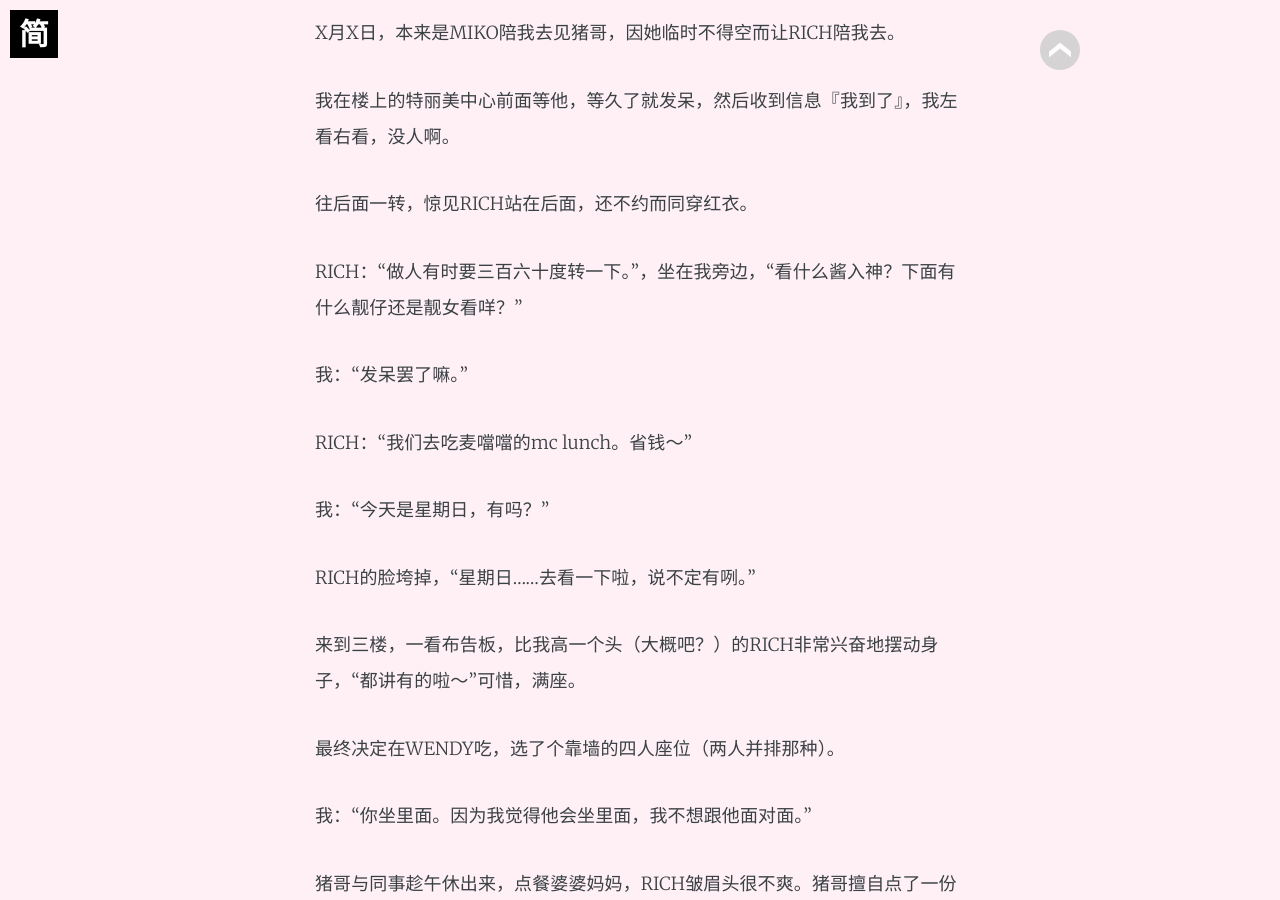
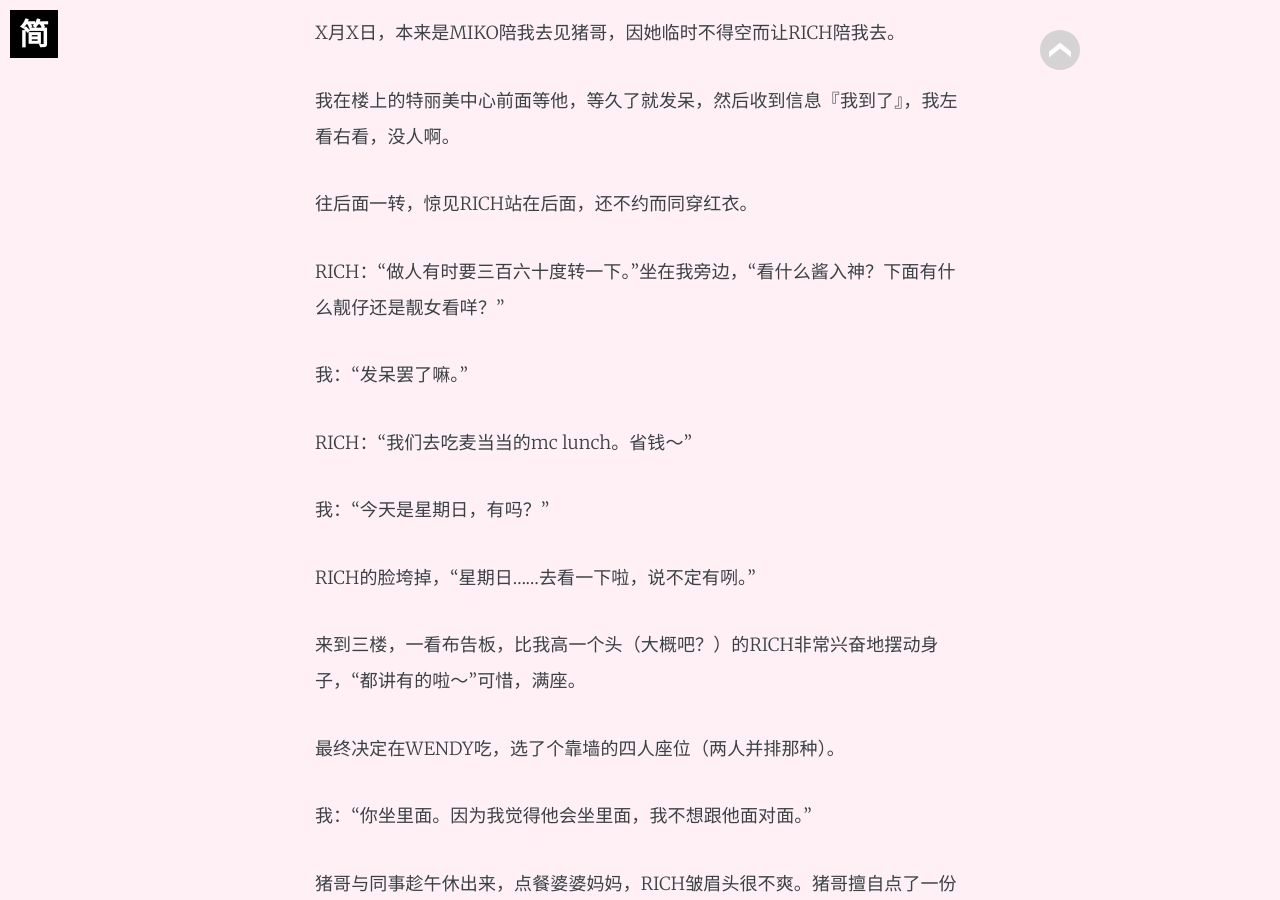
Before and after one commit to RennyNite0924/RennyNite0924.github.io, a Jekyll site: the page built from _posts/2016-09-07-ppj3.md, in a window 1280 px wide and 900 px high, scrolled down 3760 px. Built offline with Jekyll 4.4.1, drawn with Linux system fonts in a browser that asks for light colours; nearby versions of some CDN libraries; some web fonts are replaced; comment, search, counter and statistics services are not loaded.

Commit message:
整体修改 (第五次)
你们什么都没看到。

```diff
--- a/_posts/2016-09-07-ppj3.md
+++ b/_posts/2016-09-07-ppj3.md
@@ -92,11 +92,11 @@ X月X日，本来是MIKO陪我去见猪哥，因她临时不得空而让RICH陪
 
 往后面一转，惊见RICH站在后面，还不约而同穿红衣。
 
-RICH：“做人有时要三百六十度转一下。”，坐在我旁边，“看什么酱入神？下面有什么靓仔还是靓女看咩？”
+RICH：“做人有时要三百六十度转一下。”坐在我旁边，“看什么酱入神？下面有什么靓仔还是靓女看咩？”
 
 我：“发呆罢了嘛。”
 
-RICH：“我们去吃麦噹噹的mc lunch。省钱～”
+RICH：“我们去吃麦当当的mc lunch。省钱～”
 
 我：“今天是星期日，有吗？”
 
```
Also changed, not shown: _posts/2016-06-24-overturning-campus-11.md (+1 -1 lines), _posts/2016-06-25-do-you-believe-in-ghosts.md (+1 -1 lines), _posts/2016-06-25-naughty-boyfriend-2021.md (+1 -1 lines), _posts/2016-08-23-ppj1.md (+2 -0 lines), _posts/2016-08-23-ppj2.md (+5 -3 lines).
